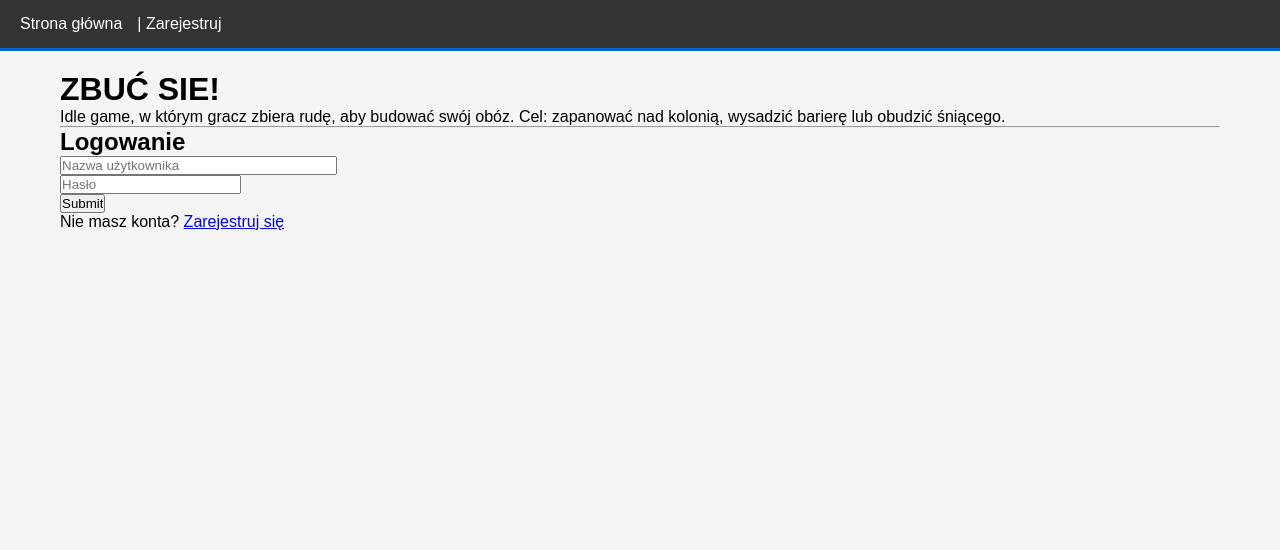
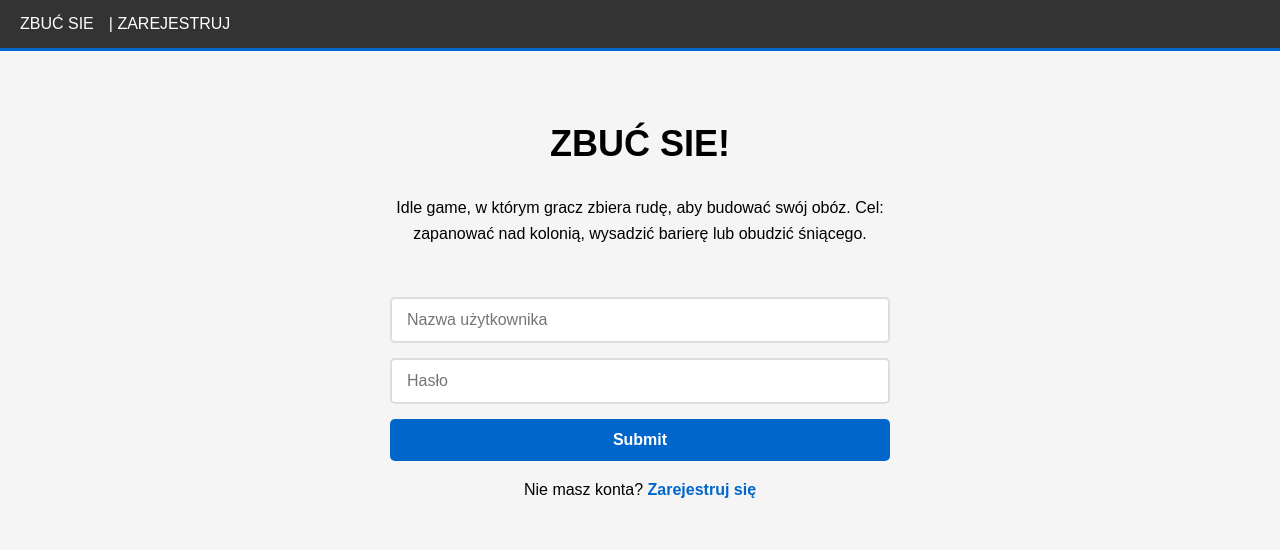
Before and after one commit to metur/zbucsie, a Python web app: template templates/index.html in a window 1280 px wide. Shown: the top 550 px of the page. Run offline with Jinja, Linux system fonts and the light colour scheme; the template is opened without the code that fills it, so the values that code supplies are empty, except form fields; form fields are guessed from the names that the template uses.

Commit message:
pierwsza ladna dzialajaca wersja

```diff
--- a/templates/base.html
+++ b/templates/base.html
@@ -51,11 +51,11 @@
 </head>
 <body>
     <nav>
-        <a href="{{ url_for('home') }}">Strona główna</a>|
+        <a href="{{ url_for('home') }}">ZBUĆ SIE</a>|
         {% if session.get('user_id') %}
-            <a href="{{ url_for('logout') }}">Wyloguj</a>
+            <a href="{{ url_for('logout') }}">WYLOGUJ</a>
         {% else %}
-            <a href="{{ url_for('register') }}">Zarejestruj</a>
+            <a href="{{ url_for('register') }}">ZAREJESTRUJ</a>
         {% endif %}
     </nav>
 
--- a/templates/index.html
+++ b/templates/index.html
@@ -1,22 +1,104 @@
 {% extends 'base.html' %}
-{% block title %}Strona główna{% endblock %}
+{% block title %}ZBUĆ SIE{% endblock %}
+
+{% block extra_styles %}
+    <style>
+        .login-container {
+            display: flex;
+            flex-direction: column;
+            align-items: center;
+            justify-content: center;
+            min-height: 60vh;
+            max-width: 500px;
+            margin: 0 auto;
+        }
+
+        .login-container h1 {
+            font-size: 36px;
+            margin-bottom: 30px;
+            text-align: center;
+        }
+
+        .login-container p {
+            text-align: center;
+            font-size: 16px;
+            line-height: 1.6;
+            margin-bottom: 20px;
+        }
+
+        .login-form {
+            width: 100%;
+            display: flex;
+            flex-direction: column;
+            gap: 15px;
+            margin-top: 30px;
+        }
+
+        .login-form input[type="text"],
+        .login-form input[type="password"] {
+            width: 100%;
+            padding: 12px 15px;
+            font-size: 16px;
+            border: 2px solid #ddd;
+            border-radius: 5px;
+            box-sizing: border-box;
+        }
+
+        .login-form input[type="text"]:focus,
+        .login-form input[type="password"]:focus {
+            outline: none;
+            border-color: #0066cc;
+            box-shadow: 0 0 5px rgba(0, 102, 204, 0.3);
+        }
+
+        .login-form input[type="submit"] {
+            padding: 12px 30px;
+            font-size: 16px;
+            font-weight: bold;
+            background-color: #0066cc;
+            color: white;
+            border: none;
+            border-radius: 5px;
+            cursor: pointer;
+            transition: all 0.3s ease;
+        }
+
+        .login-form input[type="submit"]:hover {
+            background-color: #0052a3;
+            transform: scale(1.02);
+        }
+
+        .register-link {
+            text-align: center;
+            margin-top: 20px;
+        }
+
+        .register-link a {
+            color: #0066cc;
+            text-decoration: none;
+            font-weight: bold;
+        }
+
+        .register-link a:hover {
+            text-decoration: underline;
+        }
+    </style>
+{% endblock %}
+
 {% block content %}
-    <h1>ZBUĆ SIE!</h1>
-    <p>Idle game, w którym gracz zbiera rudę, aby budować swój obóz. Cel: zapanować nad kolonią, wysadzić barierę lub obudzić śniącego.</p>
+    <div class="login-container">
+        <h1>ZBUĆ SIE!</h1>
+        <p>Idle game, w którym gracz zbiera rudę, aby budować swój obóz. Cel: zapanować nad kolonią, wysadzić barierę lub obudzić śniącego.</p>
 
-    <hr />
+        <form method="POST" action="{{ url_for('login') }}" class="login-form">
+            {{ form.hidden_tag() }}
+            {{ form.username(placeholder='Nazwa użytkownika') }}
+            {{ form.password(placeholder='Hasło') }}
+            {{ form.submit() }}
+        </form>
 
-    <h2>Logowanie</h2>
-    <form method="POST" action="{{ url_for('login') }}">
-        {{ form.hidden_tag() }}
-        <p>{{ form.username(size=32, placeholder='Nazwa użytkownika') }}</p>
-        <p>{{ form.password(placeholder='Hasło') }}</p>
-        <p>{{ form.submit() }}</p>
-    </form>
-
-    <p>Nie masz konta? <a href="{{ url_for('register') }}">Zarejestruj się</a></p>
-
-    <script>
-        // Score increments automatically on server - no need for client-side increments
-    </script>
+        <div class="register-link">
+            Nie masz konta? <a href="{{ url_for('register') }}">Zarejestruj się</a>
+        </div>
+    </div>
 {% endblock %}
```
Also changed, not shown: main.py (+9 -16 lines), templates/dashboard.html (+39 -4 lines), templates/register.html (+89 -7 lines).
